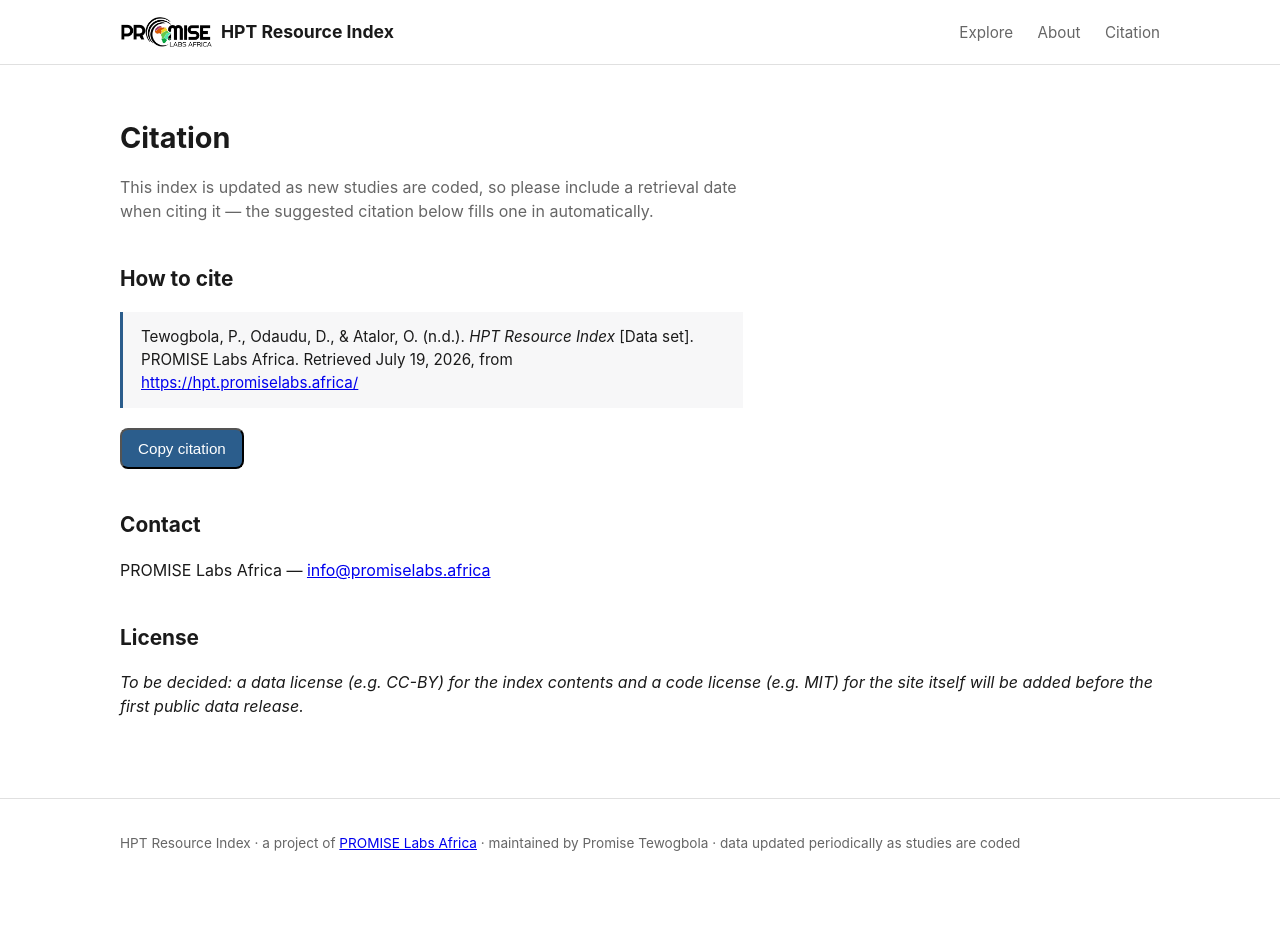
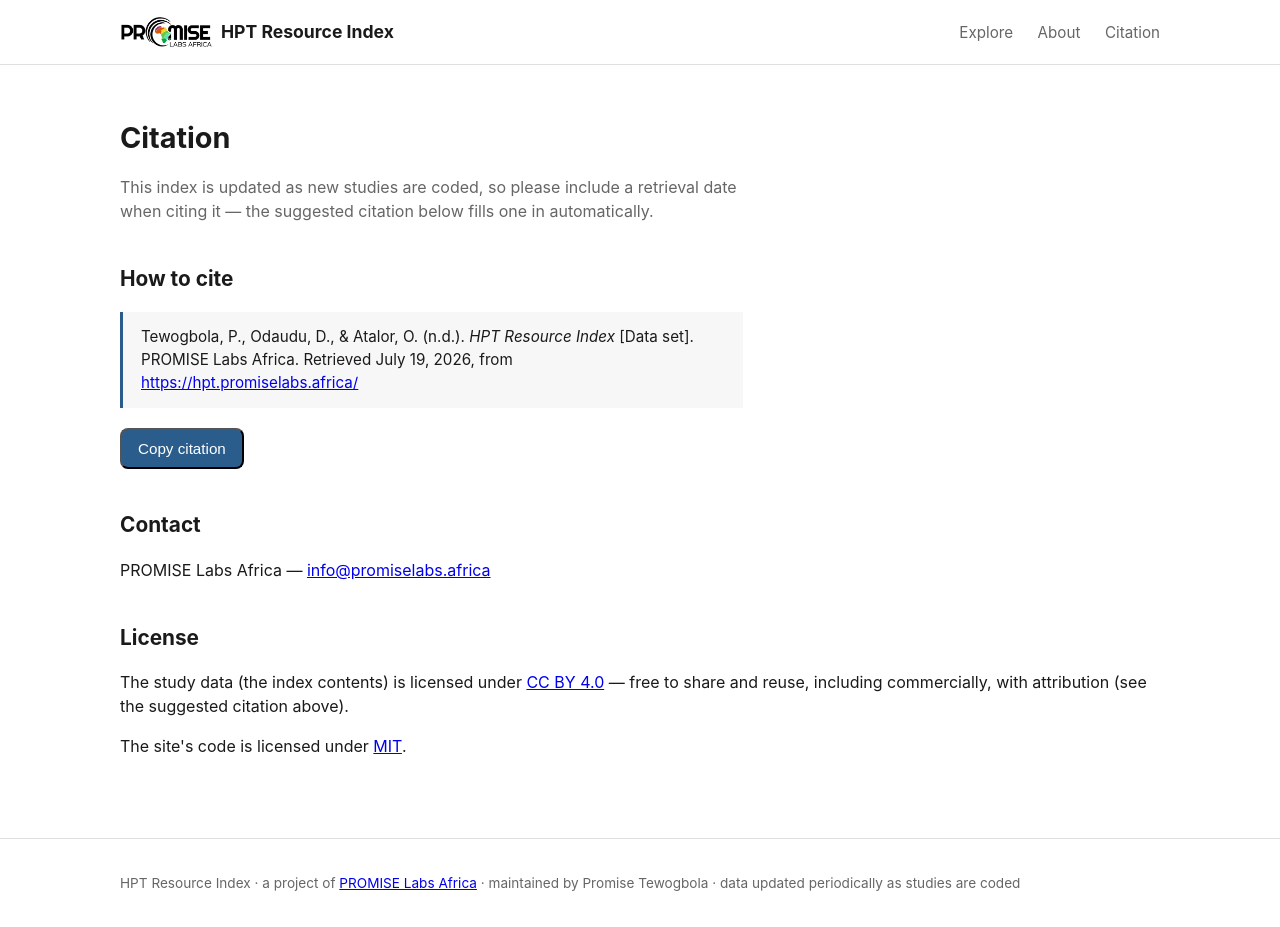
Before and after one commit to platinum-pro/hpt-resource-index, a Jekyll site: the page built from citation.html, in a window 1280 px wide. Built offline with Jekyll 4.4.1, drawn with Linux system fonts in a browser that asks for light colours; before the commit the page ends 900 px from its top, so only the background shows below that.

Commit message:
Set data and code licenses
Data (data/*.json, HPT Resource Index.xlsx): CC BY 4.0, to maximize
reuse and citations for a public research resource. Code: MIT.
Updated the citation page's License section to match and excluded
the license files from the Jekyll build output.

Co-Authored-By: Claude <noreply@anthropic.com>

```diff
--- a/_config.yml
+++ b/_config.yml
@@ -13,3 +13,5 @@ exclude:
   - scripts
   - "HPT Resource Index.xlsx"
   - README.md
+  - LICENSE
+  - LICENSE-DATA.md
--- a/citation.html
+++ b/citation.html
@@ -24,7 +24,12 @@ title: Citation
 
 <h2>License</h2>
 <p>
-  <em>To be decided: a data license (e.g. CC-BY) for the index contents and a
-  code license (e.g. MIT) for the site itself will be added before the first
-  public data release.</em>
+  The study data (the index contents) is licensed under
+  <a href="https://creativecommons.org/licenses/by/4.0/" target="_blank" rel="noopener">CC BY 4.0</a> —
+  free to share and reuse, including commercially, with attribution (see the
+  suggested citation above).
 </p>
+<p>
+  The site's code is licensed under
+  <a href="https://github.com/platinum-pro/hpt-resource-index/blob/main/LICENSE" target="_blank" rel="noopener">MIT</a>.
+</p>
```
Also changed, not shown: LICENSE-DATA.md (added), 1 other file.
